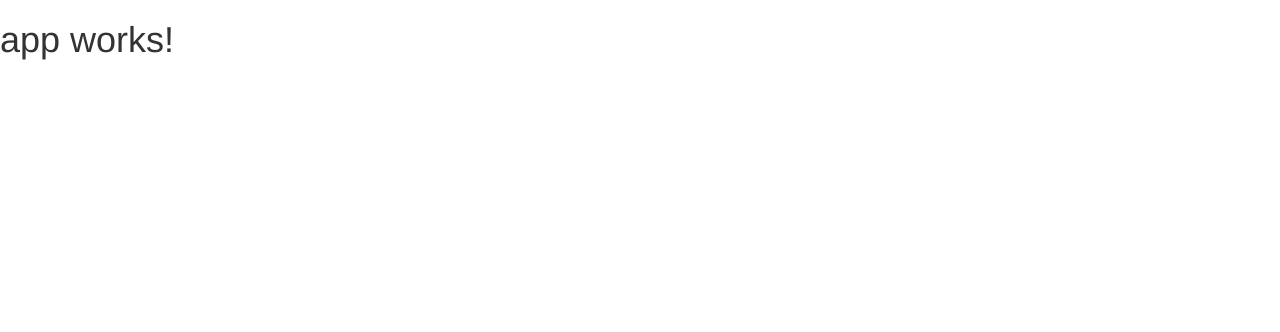
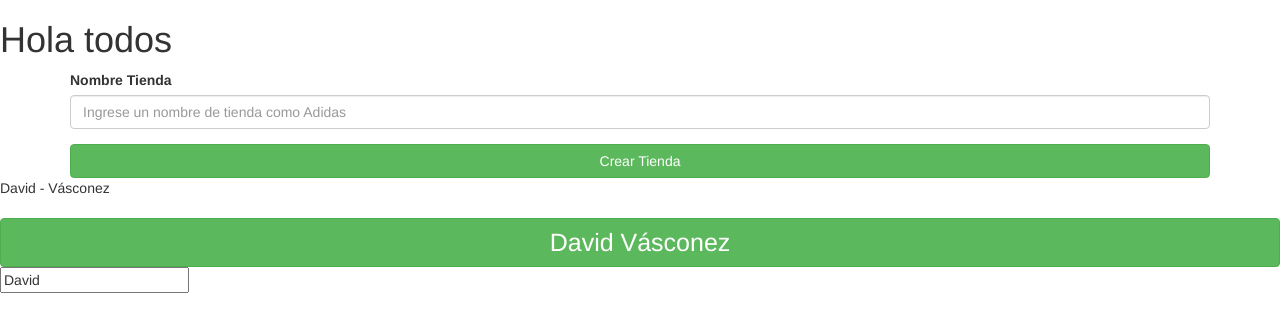
Before and after one commit to Andreu-95/Tec_Web_Js, an Angular app in the folder angPrueba/: page / in a window 1280 px wide. Shown: the top 332 px of the page. Built offline with nearby package versions, Linux system fonts and the light colour scheme.

Commit message:
Pruebas Angular

```diff
--- a/angPrueba/src/app/app.component.html
+++ b/angPrueba/src/app/app.component.html
@@ -1,3 +1,22 @@
-<h1>
-  {{title}}
-</h1>
+<h1>{{title}}</h1>
+<div class="container">
+  <form (ngSubmit)="crearTienda(NuevaTiendaForm)" #NuevaTiendaForm="ngForm">
+    <div class="form-group">
+      <label for="nombreTienda">Nombre Tienda</label>
+      <input type="text"
+             id="nombreTienda"
+             name="nombre"
+             class="form-control"
+             placeholder="Ingrese un nombre de tienda como Adidas"
+             [(ngModel)]="nuevaTienda.nombre">
+    </div>
+    <button class="btn btn-block btn-success">Crear Tienda</button>
+  </form>
+</div>
+<p>{{nombre}} - {{apellido}}</p>
+<h3 [innerHTML]="nombreCompleto()"
+    (click)="hizoClic()"
+    (mouseenter)="hizoFocus()"
+    [style.fontSize]="font"
+    [class]="classes"></h3>
+<input type="text" [value]="nombre">
--- a/angPrueba/src/app/app.component.ts
+++ b/angPrueba/src/app/app.component.ts
@@ -1,10 +1,40 @@
-import { Component } from '@angular/core';
+import {Component, OnInit} from '@angular/core';
 
 @Component({
   selector: 'app-root',
   templateUrl: './app.component.html',
   styleUrls: ['./app.component.css']
 })
-export class AppComponent {
-  title = 'app works!';
+export class AppComponent implements OnInit{
+  title: string = 'Hola todos';
+  nombre: string = "";
+  apellido: string = "";
+  font = '25px';
+  classes = 'btn btn-success btn-block';
+
+  nuevaTienda: any = {};
+
+  constructor() {
+    this.apellido = 'Guerra';
+    this.nombre = 'Andres';
+    console.log('Inicio el constructor');
+  }
+
+  ngOnInit() {
+    this.apellido = 'Vásconez';
+    this.nombre = 'David';
+    console.log('On Init')
+  }
+
+  nombreCompleto(): string {
+    return `${this.nombre} ${this.apellido}`
+  }
+
+  hizoClic() {
+    console.log('Hizo clic')
+  }
+
+  hizoFocus() {
+    console.log('Hizo focus')
+  }
 }
```
